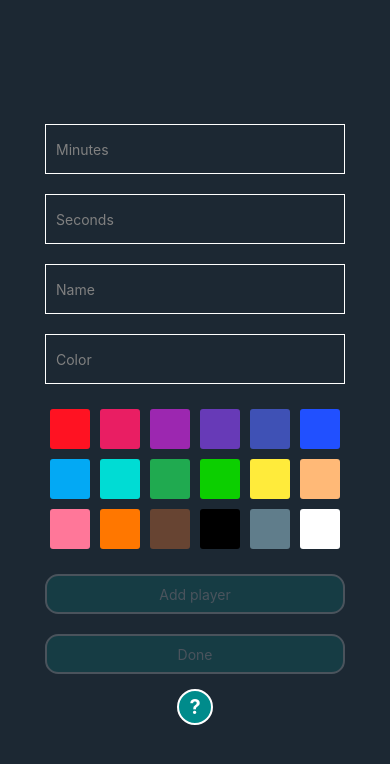
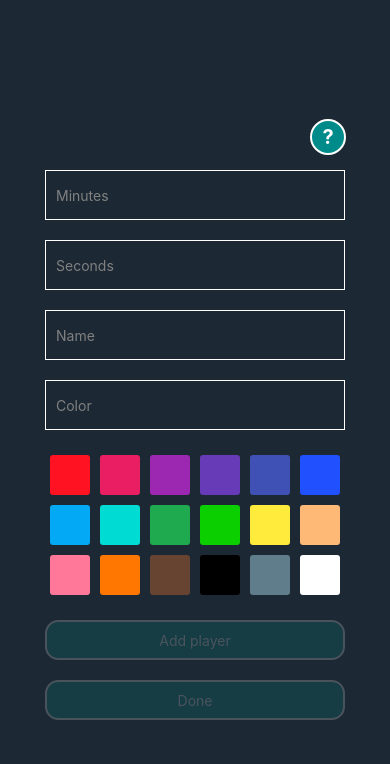
Before and after one commit to jhpyyk/turn-timer, a React Native app: screen / in a window 390 px wide. Shown: the top 764 px of the page. Built offline with nearby package versions, Linux system fonts and the light colour scheme.

Commit message:
Change help button position

```diff
--- a/src/components/common/HelpModal/HelpModalStyles.js
+++ b/src/components/common/HelpModal/HelpModalStyles.js
@@ -6,6 +6,7 @@ const styles = StyleSheet.create({
     justifyContent: "center",
     alignItems: "center",
     backgroundColor: "#00000080",
+    alignSelf: "stretch",
   },
   box: {
     width: 300,
--- a/src/screens/AddPlayersForm/AddPlayersForm.js
+++ b/src/screens/AddPlayersForm/AddPlayersForm.js
@@ -62,6 +62,15 @@ export default function AddPlayersForm(props) {
 
   return (
     <View>
+      <HelpButton
+        style={{
+          left: 270,
+          borderColor: "white",
+          backgroundColor: "darkcyan",
+        }}
+        textColor={"white"}
+        onPress={() => setIsHelpVisible()}
+      />
       <HelpModal
         closeHelp={setIsHelpVisible}
         onRequestClose={() => setIsHelpVisible(false)}
@@ -130,15 +139,6 @@ export default function AddPlayersForm(props) {
       >
         <Text style={{ color: "white" }}>{"Done"}</Text>
       </FormButton>
-      <HelpButton
-        style={{
-          alignSelf: "center",
-          borderColor: "white",
-          backgroundColor: "darkcyan",
-        }}
-        textColor={"white"}
-        onPress={() => setIsHelpVisible()}
-      />
     </View>
   );
 }
--- a/src/screens/TimerScreen/TimerScreen.js
+++ b/src/screens/TimerScreen/TimerScreen.js
@@ -60,6 +60,16 @@ export default function TimerScreen(props) {
         <TimerHelpText />
       </HelpModal>
       <ScrollView contentContainerStyle={styles.container}>
+        <HelpButton
+          style={{
+            borderColor: playerArray[playerIndex].color,
+            backgroundColor: playerArray[playerIndex].color + "22",
+            left: 150,
+            bottom: 20,
+          }}
+          textColor={playerArray[playerIndex].color}
+          onPress={() => setIsHelpVisible()}
+        />
         <PlayerList
           playerArray={playerArray}
           timeToDisplay={playerTime}
@@ -84,14 +94,6 @@ export default function TimerScreen(props) {
           }}
           disabled={!isTimerRunning}
         />
-        <HelpButton
-          style={{
-            borderColor: playerArray[playerIndex].color,
-            backgroundColor: playerArray[playerIndex].color + "22",
-          }}
-          textColor={playerArray[playerIndex].color}
-          onPress={() => setIsHelpVisible()}
-        />
       </ScrollView>
     </View>
   );
```
